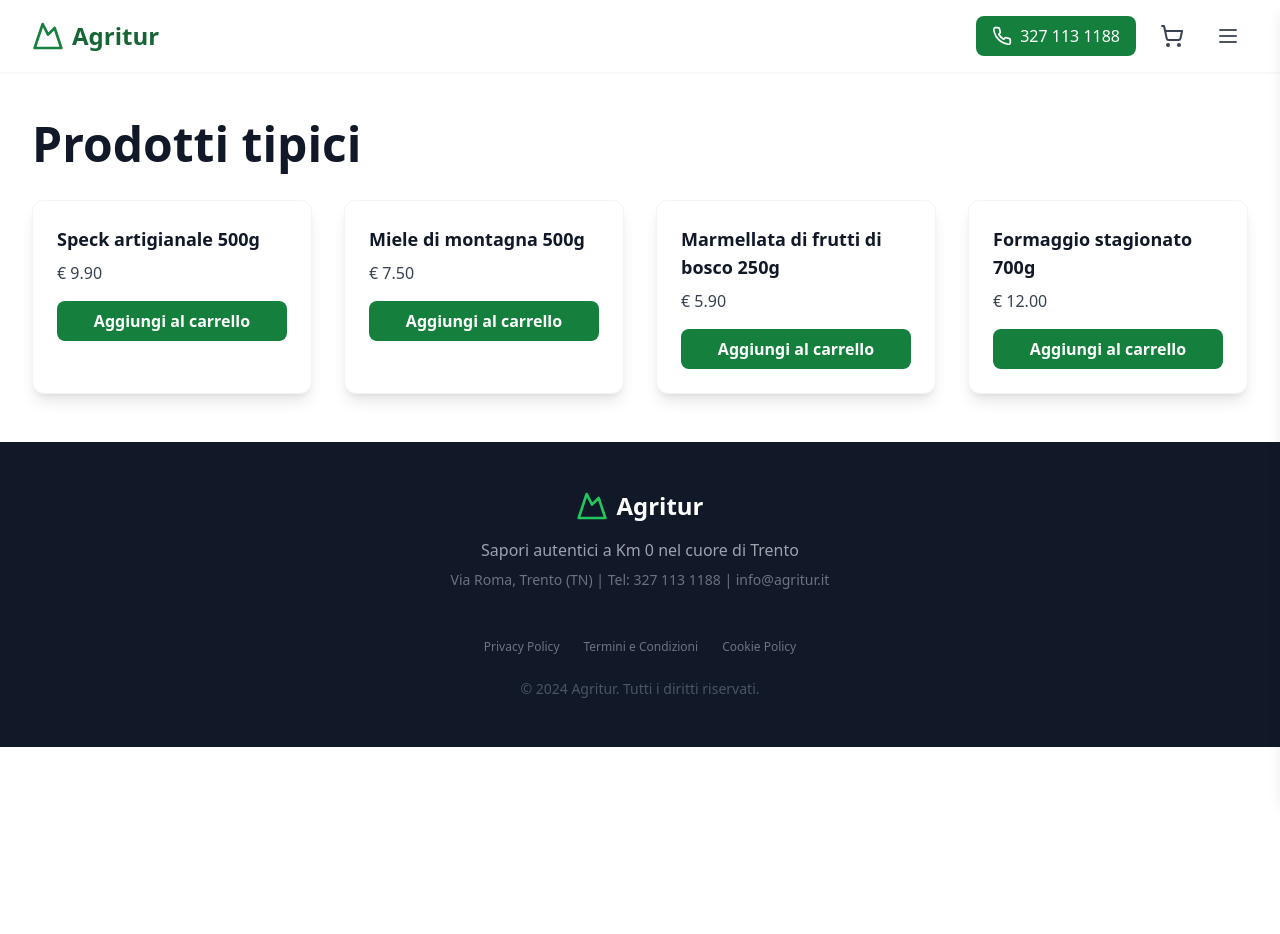
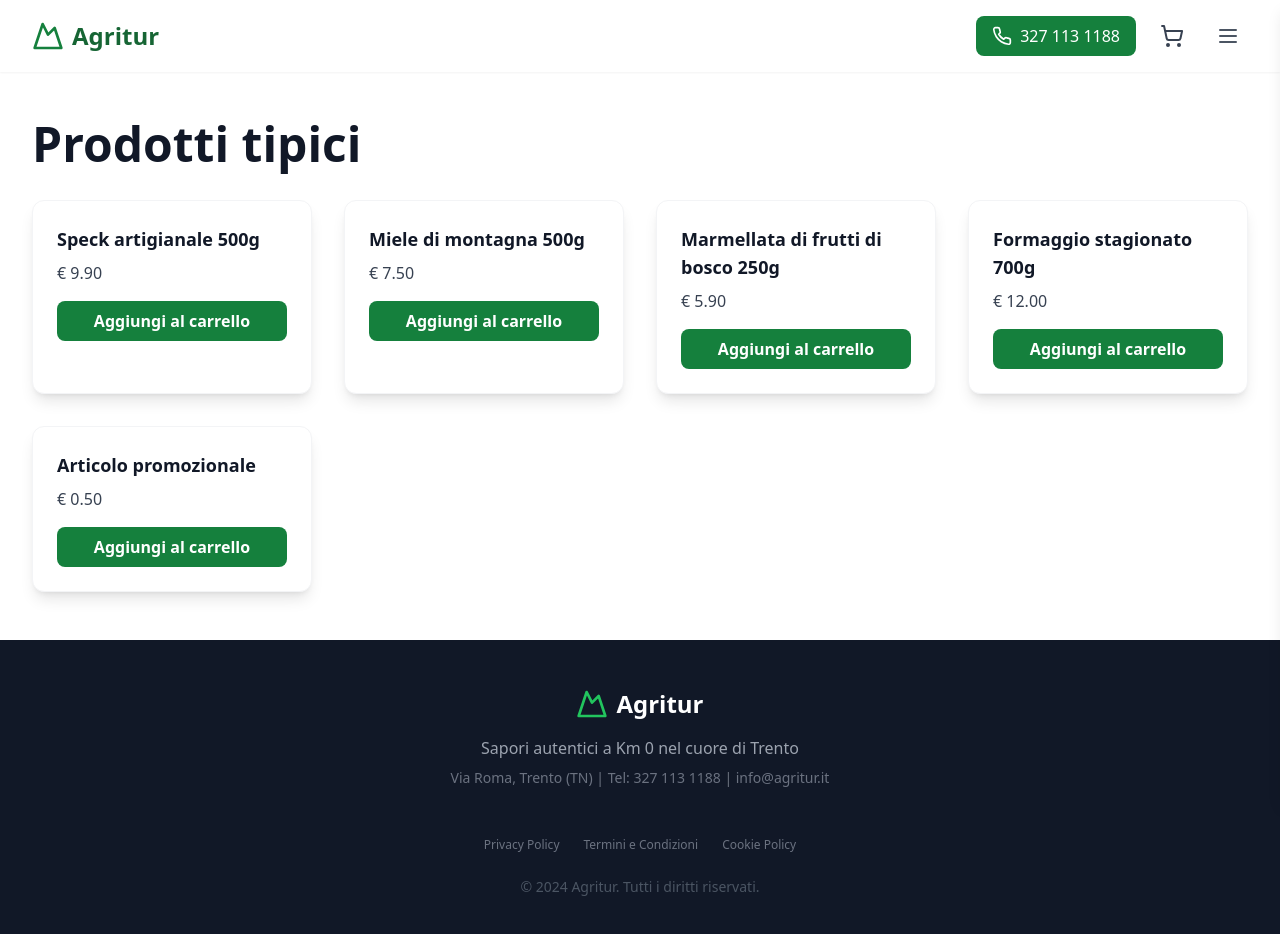
Before and after one commit to lucapasqualicchio/agritur.01, a React (Vite) app: page /shop in a window 1280 px wide. Shown: the top 934 px of the page. Before the commit the page ends 800 px from the top, so only its background shows below. Built offline with nearby package versions, Linux system fonts and the light colour scheme; no server answers.

Commit message:
Update ProductCatalog.tsx
commit 17

```diff
--- a/src/components/shop/ProductCatalog.tsx
+++ b/src/components/shop/ProductCatalog.tsx
@@ -10,6 +10,7 @@ const products: Product[] = [
   { id: 'miele-500', name: 'Miele di montagna 500g', price: 7.5 },
   { id: 'marmellata-250', name: 'Marmellata di frutti di bosco 250g', price: 5.9 },
   { id: 'formaggio-700', name: 'Formaggio stagionato 700g', price: 12.0 },
+  { id: 'promo-050', name: 'Articolo promozionale', price: 0.5 },
 ];
 
 export default function ProductCatalog() {
```
